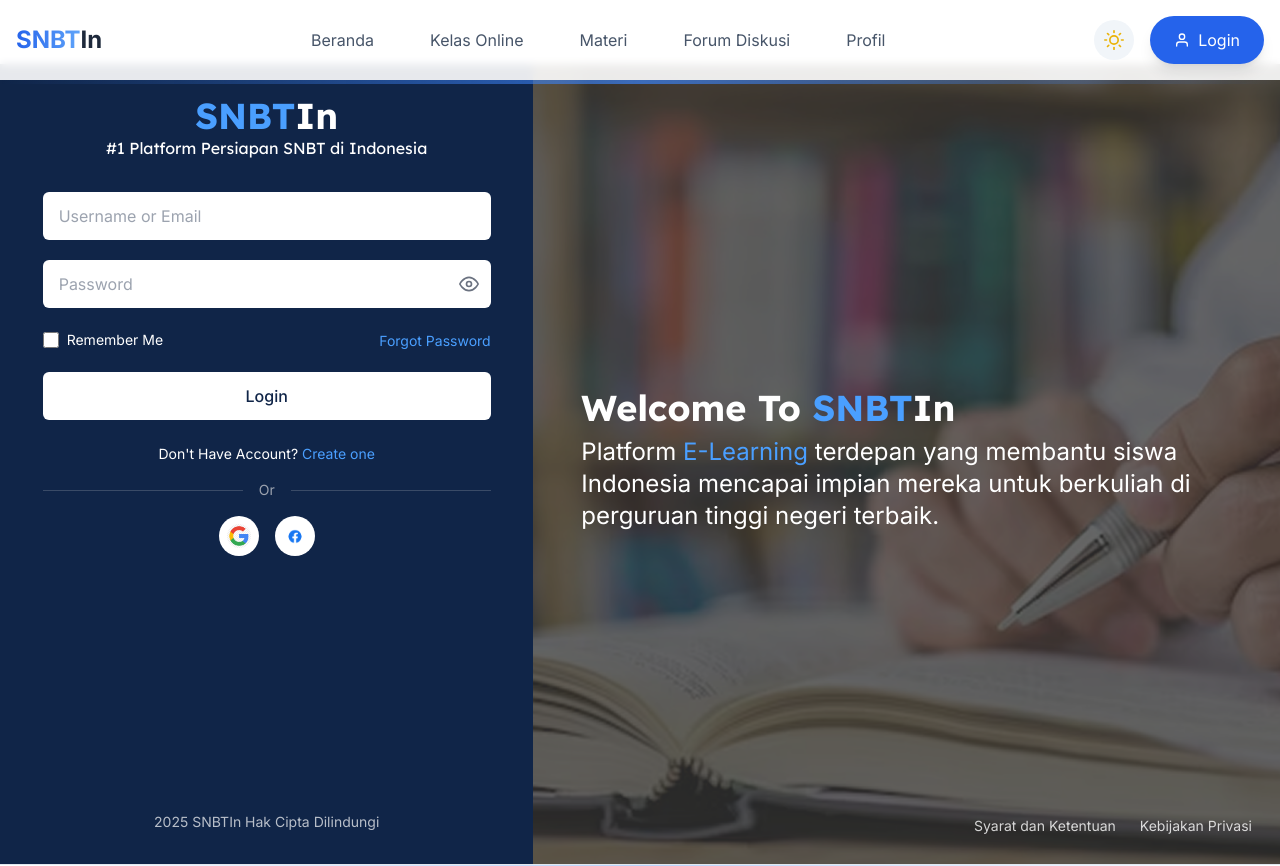
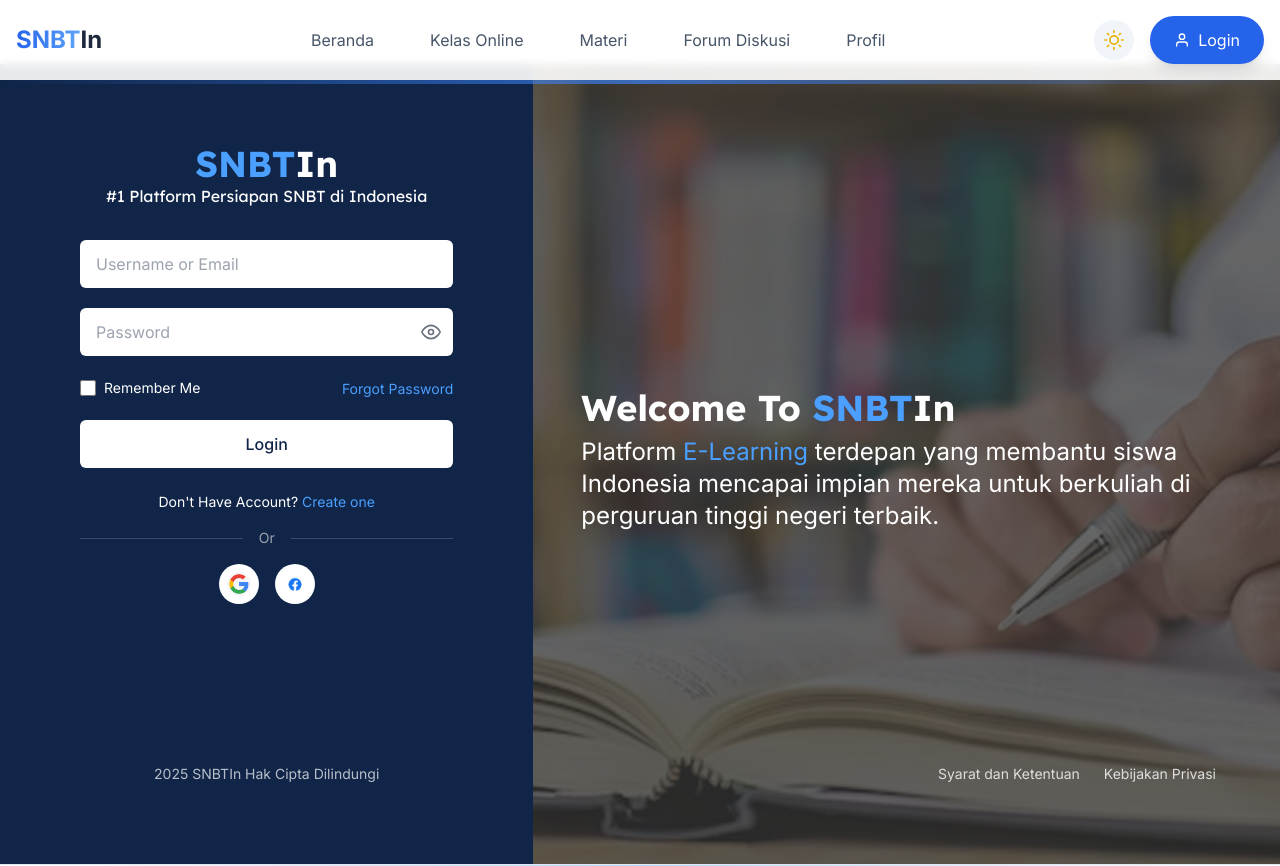
Before and after one commit to Arfazrll/SNBTIn, a Next.js app: page /login in a window 1280 px wide. Shown: the top 866 px of the page. Built offline with nearby package versions, Linux system fonts and the light colour scheme.

Commit message:
login lagi

```diff
--- a/src/pages/login.tsx
+++ b/src/pages/login.tsx
@@ -58,7 +58,7 @@ const LoginPage = () => {
   return (
     <div className="flex min-h-screen">
       {/* Login Form Section (Left) */}
-      <div className="w-full md:w-5/12 bg-[#102548] flex flex-col justify-between p-8">
+      <div className="w-full md:w-5/12 bg-[#102548] flex flex-col justify-between p-20">
         <div className="mx-auto w-full max-w-md">
           {/* Logo */}
           <div className="mb-8 text-center">
@@ -171,7 +171,7 @@ const LoginPage = () => {
       </div>
 
       {/* Welcome Section (Right) */}
-      <div className="relative md:flex md:w-7/12 relative"
+      <div className="relative md:flex md:w-7/12"
         style={{
           backgroundImage: "url('/bukubege.png')",
           backgroundSize: "cover",
@@ -192,7 +192,7 @@ const LoginPage = () => {
           </p>
         </div>
 
-        <div className="absolute bottom-7 right-7 flex space-x-6 text-white/80 text-sm">
+        <div className="absolute bottom-20 right-16 flex space-x-6 text-white/80 text-sm">
           <Link href="/terms" className="hover:text-white">
             Syarat dan Ketentuan
           </Link>
```
